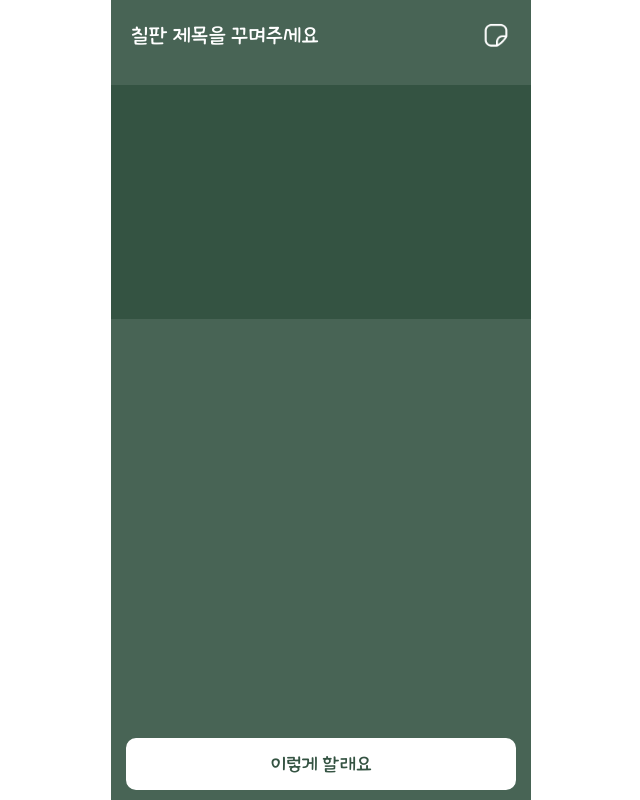
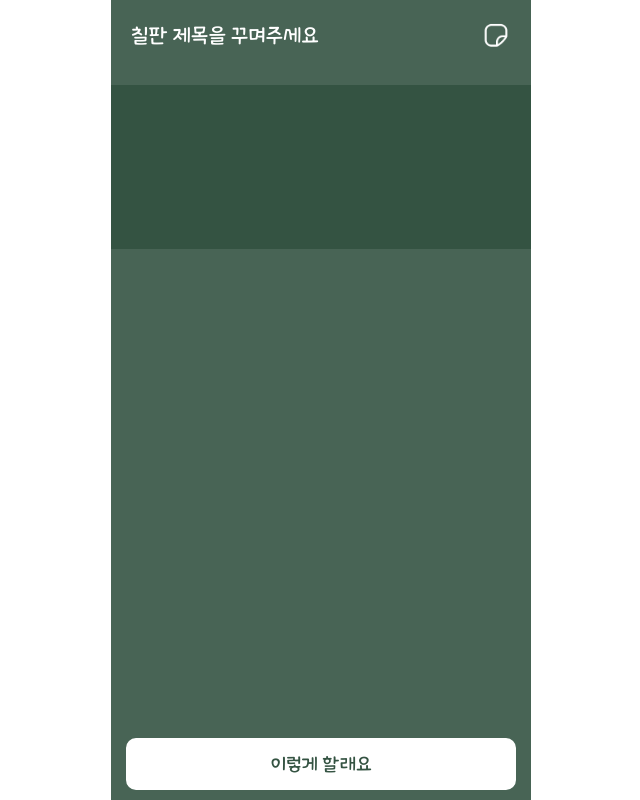
Before and after one commit to balckBoard-4line/balckBoard-front, a React (Vite) app: page /titleEditor in a window 1280 px wide. Shown: the whole page, without its empty margins (319-959 px from the left). Built offline with nearby package versions, Linux system fonts and the light colour scheme.

Commit message:
:lipstick: Style: emsize

```diff
--- a/src/components/blackBoard/BlackBoardEditor.jsx
+++ b/src/components/blackBoard/BlackBoardEditor.jsx
@@ -150,7 +150,7 @@ function BlackBoardEditor({ doSubmit, getDoSubmit, type, data }) {
   }, [position]);
 
   return (
-    <S.BlackBoardEditorWrapper $emsize={emSize + "px"}>
+    <S.BlackBoardEditorWrapper $emSize={emSize + "px"}>
       <Header type={type} getShowStickerModal={getShowStickerModal} />
 
       <S.BlackBoardEditorContent>
```
